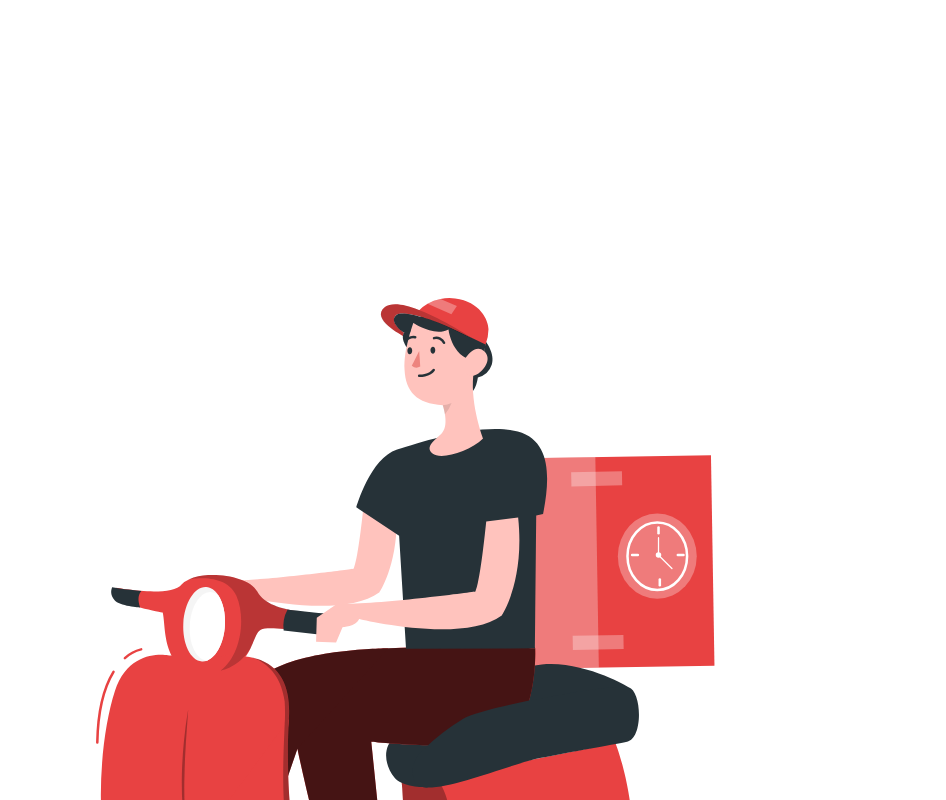
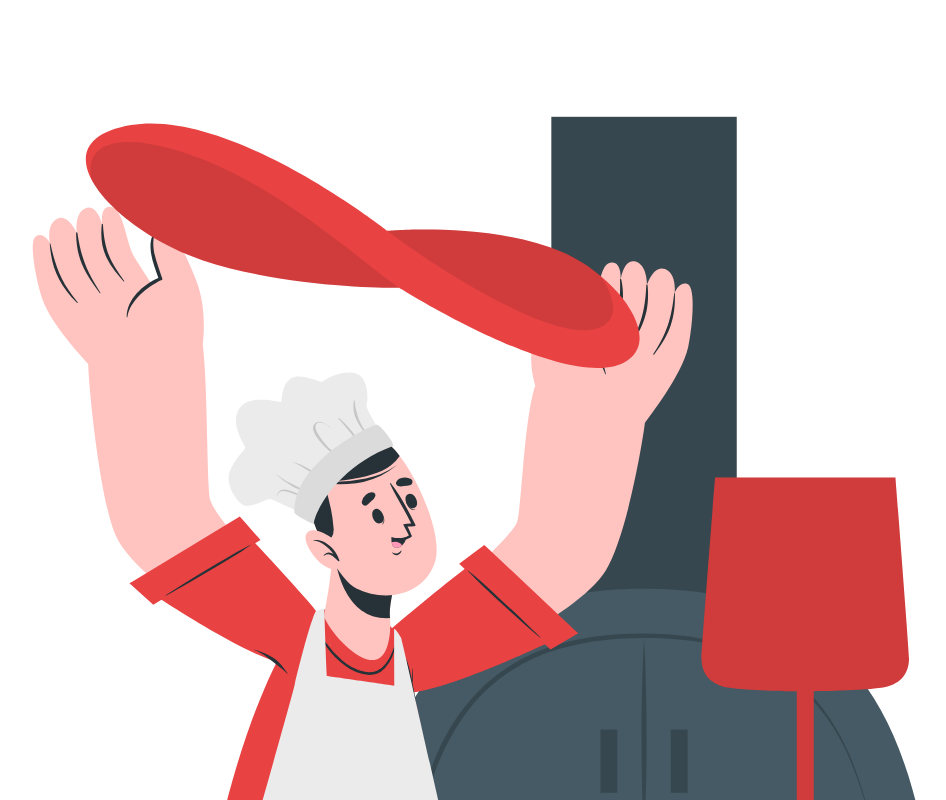
Before and after one commit to sanskar1410/webprojectpizza1, a plain HTML site: page index.html in a window 1280 px wide. Shown: the top 800 px of the page, without its empty margins (252-1198 px from the left). Drawn offline with Linux system fonts and the light colour scheme.

Commit message:
Update index.html

```diff
--- a/index.html
+++ b/index.html
@@ -6,6 +6,6 @@
     <title>Document</title>
 </head>
 <body>
-    <img src="./pictures/about-2.svg" alt="">
+    <img src="about-1.svg" alt="">
 </body>
 </html>
```
